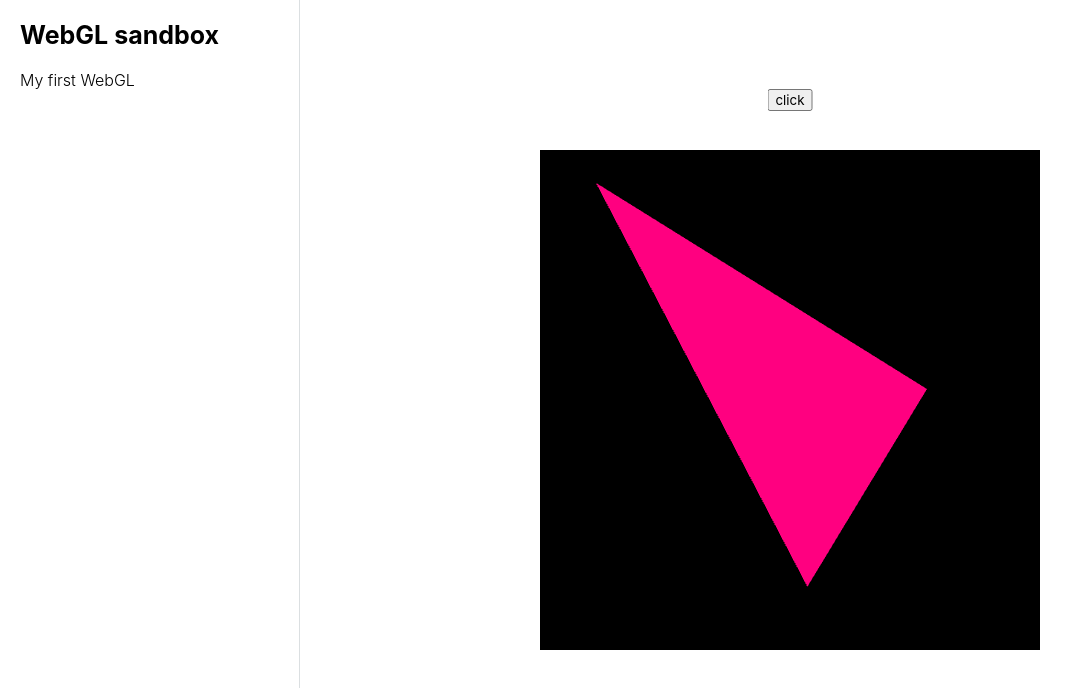
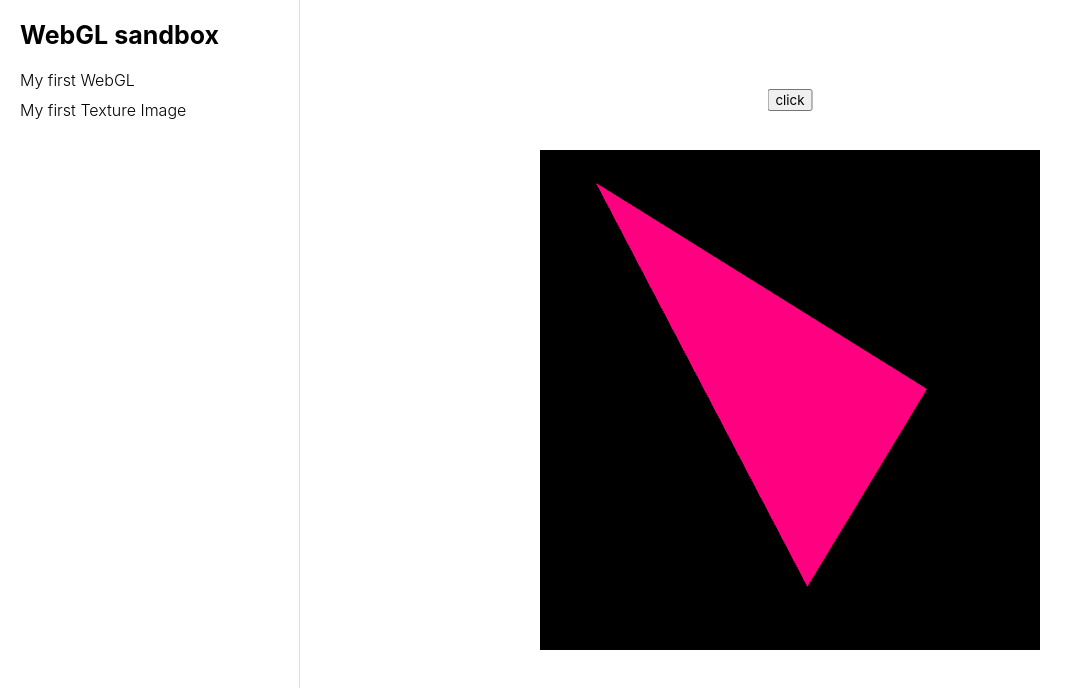
Before and after one commit to FumiyaShibusawa/webgl-sandbox, a Nuxt app: page / in a window 1280 px wide. Shown: the top 688 px of the page, without its empty margins (0-1082 px from the left). Built offline with nearby package versions, Linux system fonts and the light colour scheme.

Commit message:
update: add link to texture image page

```diff
--- a/layouts/default.vue
+++ b/layouts/default.vue
@@ -6,6 +6,9 @@
         <ul>
           <li>
             <nuxt-link to="/">My first WebGL</nuxt-link>
+          </li>
+          <li>
+            <nuxt-link to="/texture-image">My first Texture Image</nuxt-link>
           </li>
         </ul>
       </nav>
@@ -31,6 +34,7 @@
       margin-top: 20px;
       ul li {
         font-size: 1.6rem;
+        margin-bottom: 10px;
         a {
           position: relative;
           padding-bottom: 5px;
```
